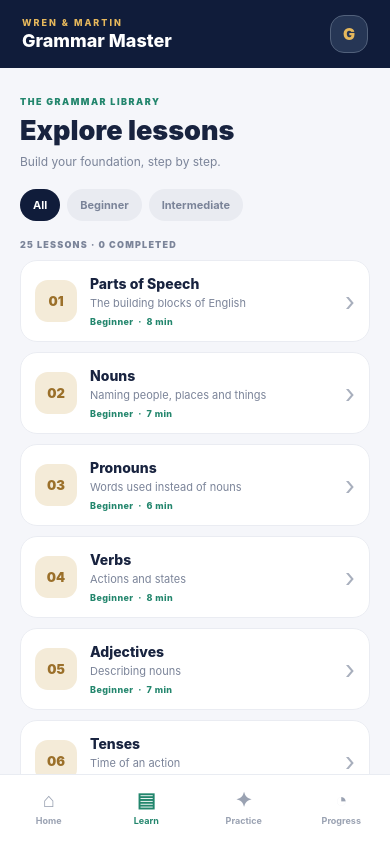
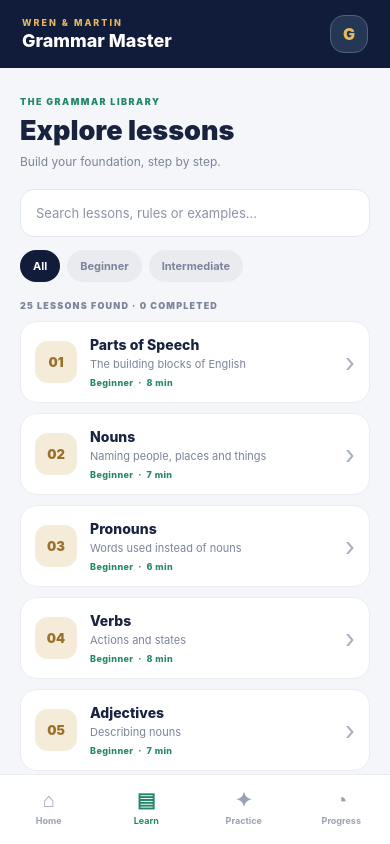
Before and after one commit to sindhaidfoundation-blip/Wren_-_Martin, a React Native app: screen / in a window 390 px wide. Both pictures are taken after a click on the element "View all". Built offline with nearby package versions, Linux system fonts and the light colour scheme.

Commit message:
Add searchable grammar lesson library

```diff
--- a/App.js
+++ b/App.js
@@ -46,6 +46,7 @@ export default function App() {
   const [answers, setAnswers] = useState({});
   const [dailyDone, setDailyDone] = useState(false);
   const [filter, setFilter] = useState("All");
+  const [lessonSearch, setLessonSearch] = useState("");
   const [showResult, setShowResult] = useState(false);
   const [quizRecorded, setQuizRecorded] = useState(false);
   const [quizNotice, setQuizNotice] = useState("");
@@ -113,7 +114,14 @@ export default function App() {
       console.warn("Could not save learning progress.", error);
     });
   }, [completed, stats, certificateName, storageReady]);
-  const filteredLessons = useMemo(() => lessons.filter(item => filter === "All" || item.level === filter), [filter]);
+  const filteredLessons = useMemo(() => {
+    const query = lessonSearch.trim().toLocaleLowerCase();
+    return lessons.filter(item => {
+      const matchesLevel = filter === "All" || item.level === filter;
+      const searchableText = `${item.title} ${item.subtitle} ${item.rule} ${item.urdu}`.toLocaleLowerCase();
+      return matchesLevel && (!query || searchableText.includes(query));
+    });
+  }, [filter, lessonSearch]);
 
   function openLesson(item) {
     setIsExam(false);
@@ -325,9 +333,10 @@ h1 { font-family: Georgia, serif; font-size: 38px; margin: 22px 0 12px; color: #
   function Learn() {
     return <ScrollView contentContainerStyle={styles.content}>
       <Header eyebrow="THE GRAMMAR LIBRARY" title="Explore lessons" subtitle="Build your foundation, step by step." />
+      <TextInput accessibilityLabel="Search grammar lessons" value={lessonSearch} onChangeText={setLessonSearch} placeholder="Search lessons, rules or examples..." placeholderTextColor="#8B93A5" returnKeyType="search" autoCapitalize="none" style={styles.lessonSearch} />
       <View style={styles.filterRow}>{["All", "Beginner", "Intermediate"].map(x => <Pill key={x} active={filter === x} onPress={() => setFilter(x)}>{x}</Pill>)}</View>
-      <Text style={styles.listCount}>{filteredLessons.length} LESSONS · {completed.length} COMPLETED</Text>
-      {filteredLessons.map((item, index) => <View key={item.id}>{renderLessonCard(item, lessons.indexOf(item))}{completed.includes(item.id) ? <Text style={styles.doneMark}>✓ Completed</Text> : null}</View>)}
+      <Text style={styles.listCount}>{filteredLessons.length} LESSONS FOUND · {completed.length} COMPLETED</Text>
+      {filteredLessons.length ? filteredLessons.map(item => <View key={item.id}>{renderLessonCard(item, lessons.indexOf(item))}{completed.includes(item.id) ? <Text style={styles.doneMark}>✓ Completed</Text> : null}</View>) : <Text style={styles.emptyText}>No lessons match “{lessonSearch}”. Try another topic or choose a different level.</Text>}
     </ScrollView>;
   }
 
@@ -437,6 +446,7 @@ const styles = StyleSheet.create({
   eyebrow: { color: green, fontSize: 9, letterSpacing: 1.5, fontWeight: "900" },
   headerTitle: { color: ink, fontSize: 27, lineHeight: 33, fontWeight: "900", marginTop: 7 },
   headerSub: { color: muted, fontSize: 12, marginTop: 6, lineHeight: 18 },
+  lessonSearch: { backgroundColor: "#FFFFFF", borderWidth: 1, borderColor: "#E3E7EF", borderRadius: 14, paddingHorizontal: 15, paddingVertical: 12, minHeight: 48, color: ink, fontSize: 13, marginBottom: 13 },
   filterRow: { flexDirection: "row", gap: 7, marginBottom: 18 },
   pill: { paddingHorizontal: 13, paddingVertical: 9, borderRadius: 20, backgroundColor: "#E9EBF1" },
   pillActive: { backgroundColor: navy },
```
